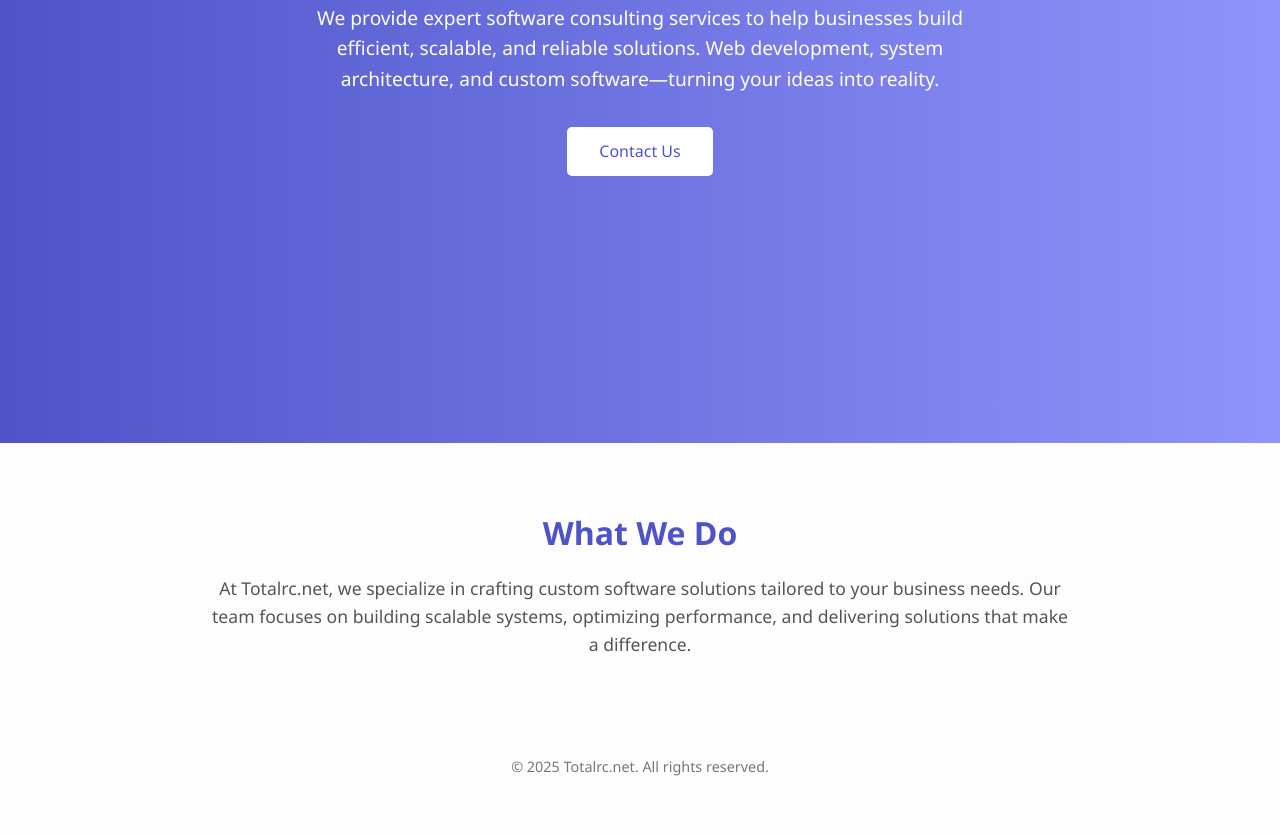
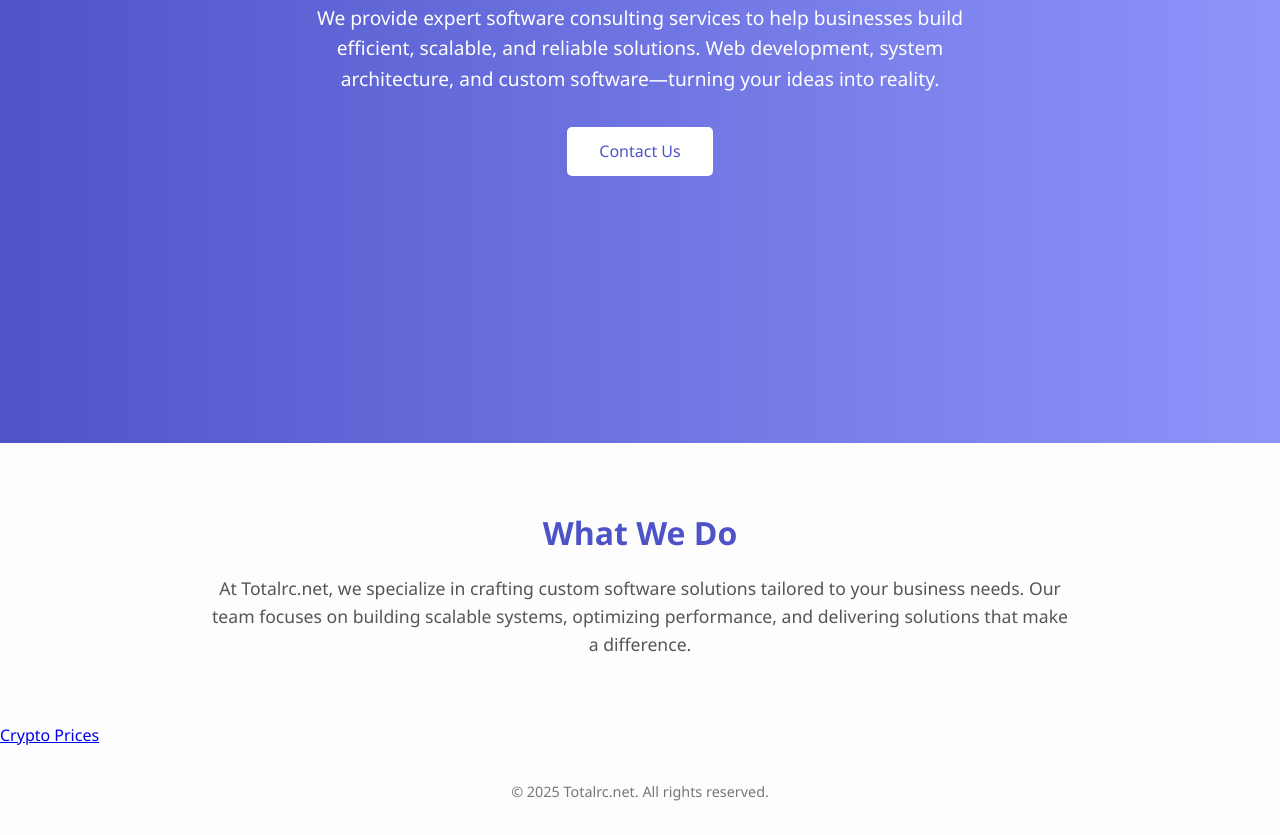
Before and after one commit to kogosd/kogosd.github.io, a plain HTML site: page index.html in a window 1280 px wide. Shown: the part 357-1192 px from the top of the page. Before the commit the page ends 1167 px from the top, so only its background shows below. Drawn offline with Linux system fonts and the light colour scheme.

Commit message:
Update index.html

```diff
--- a/index.html
+++ b/index.html
@@ -106,6 +106,12 @@
     </p>
   </section>
 
+    <div class="container">
+        <a href="https://mycrypto.dkogos.workers.dev/">Crypto Prices</a>
+    </div>
+
+
+
   <!-- Footer -->
   <footer>
     &copy; 2025 Totalrc.net. All rights reserved.
```
